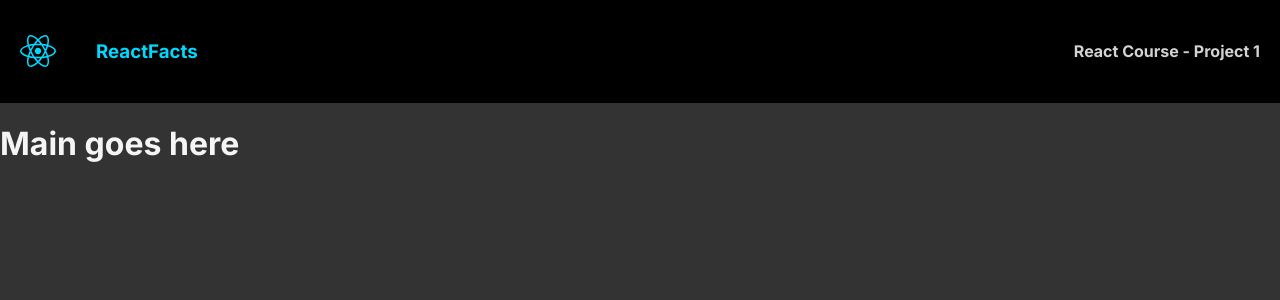
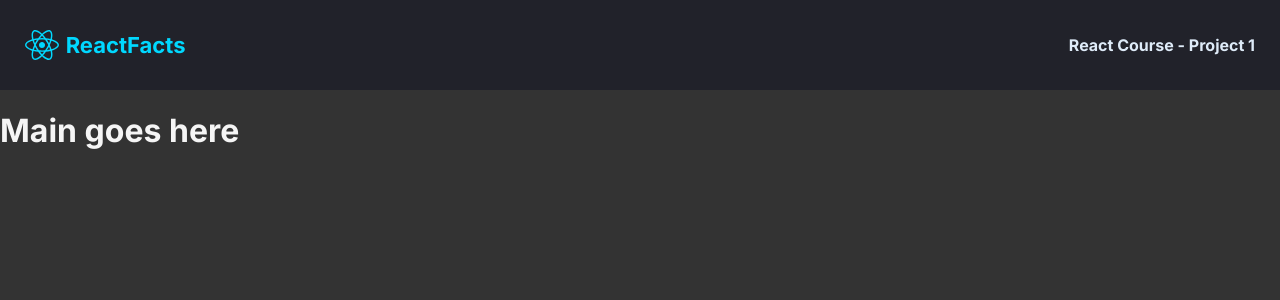
Before and after one commit to kassfir/scrimba-react-tutorials, a React (Vite) app: page / in a window 1280 px wide. Shown: the top 300 px of the page. Built offline with nearby package versions, Linux system fonts and the light colour scheme.

Commit message:
Nav tutorial after the explanation

```diff
--- a/src/components/Navbar.jsx
+++ b/src/components/Navbar.jsx
@@ -2,11 +2,11 @@ import logo from '../assets/react.png'
 
 export default function Navbar() {
     return (
-        <nav className='navbar'>
+        <nav>
             {/* Not to self – React loads stuff from the public folder instead of the assets folder. For me, at least. */}
-            <img src="react.svg"  className="navbar-item"></img>
-            <h3 className="navbar-item project-name">ReactFacts</h3>
-            <h4 className="navbar-item project-info">React Course - Project 1</h4>
+            <img src="react.svg" className='nav--logo' ></img>
+            <h3 className='nav--logo_text'>ReactFacts</h3>
+            <h4 className='nav--title'>React Course - Project 1</h4>
         </nav>
     )
 }
--- a/src/index.css
+++ b/src/index.css
@@ -14,25 +14,32 @@ body {
   color: whitesmoke;
 }
 
-.navbar {
+nav {
   display: flex;
   align-items: center;
   width: 100%;
-  background-color: #000;
+  background-color: #21222A;
+  padding: 30px 25px;
 }
 
+.nav--logo_text, .nav--title {
+  margin: 0;
+}
 
-
-.project-name{
+.nav--logo_text {
   color:#00D8FF;
   font-weight: 700;
+  font-size: 22px;
+
 }
 
-.navbar-item {
-  padding: 20px;
+.nav--title {
+  margin: 0;
+  margin-left: auto;
+  color: #DEEBF8;
 }
 
-.project-info {
-  margin-left: auto;
-  color: lightgrey
+.nav--logo {
+  height: 30px;
+  margin-right: 7px;
 }
```
